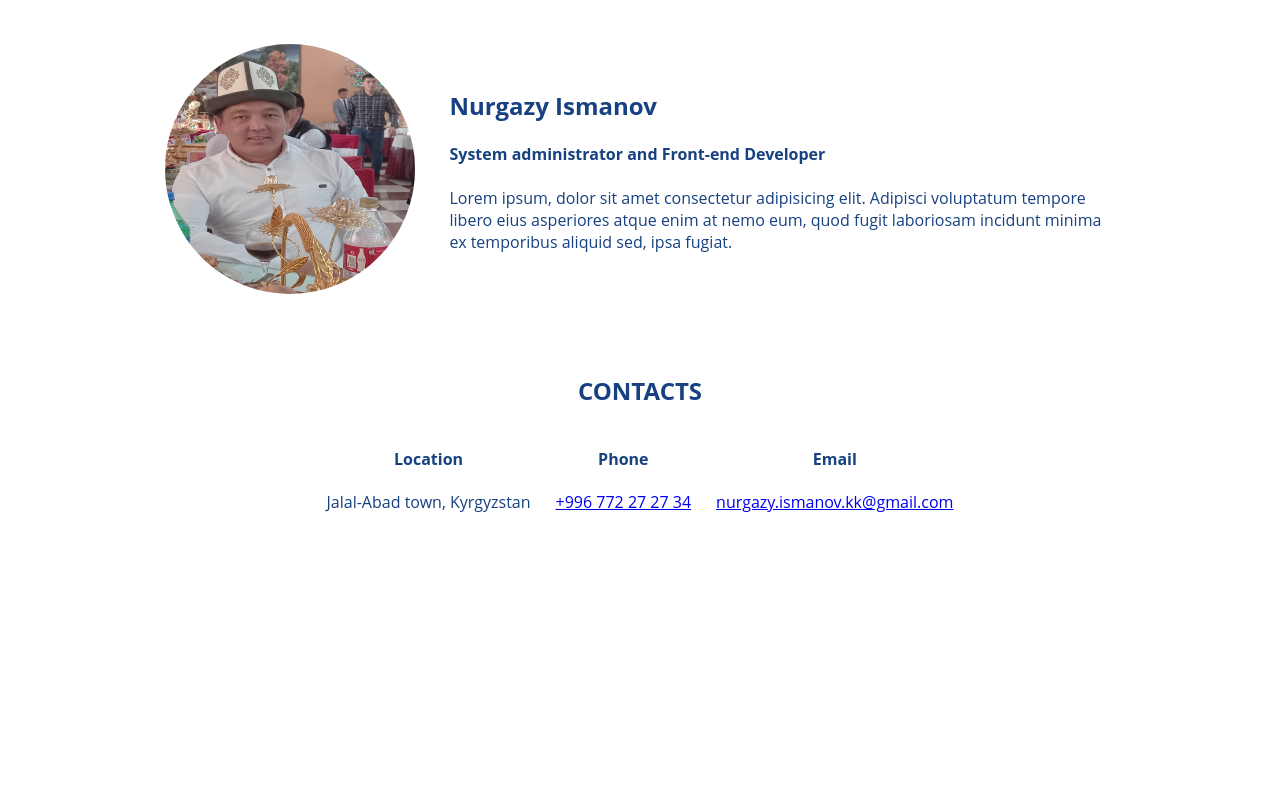
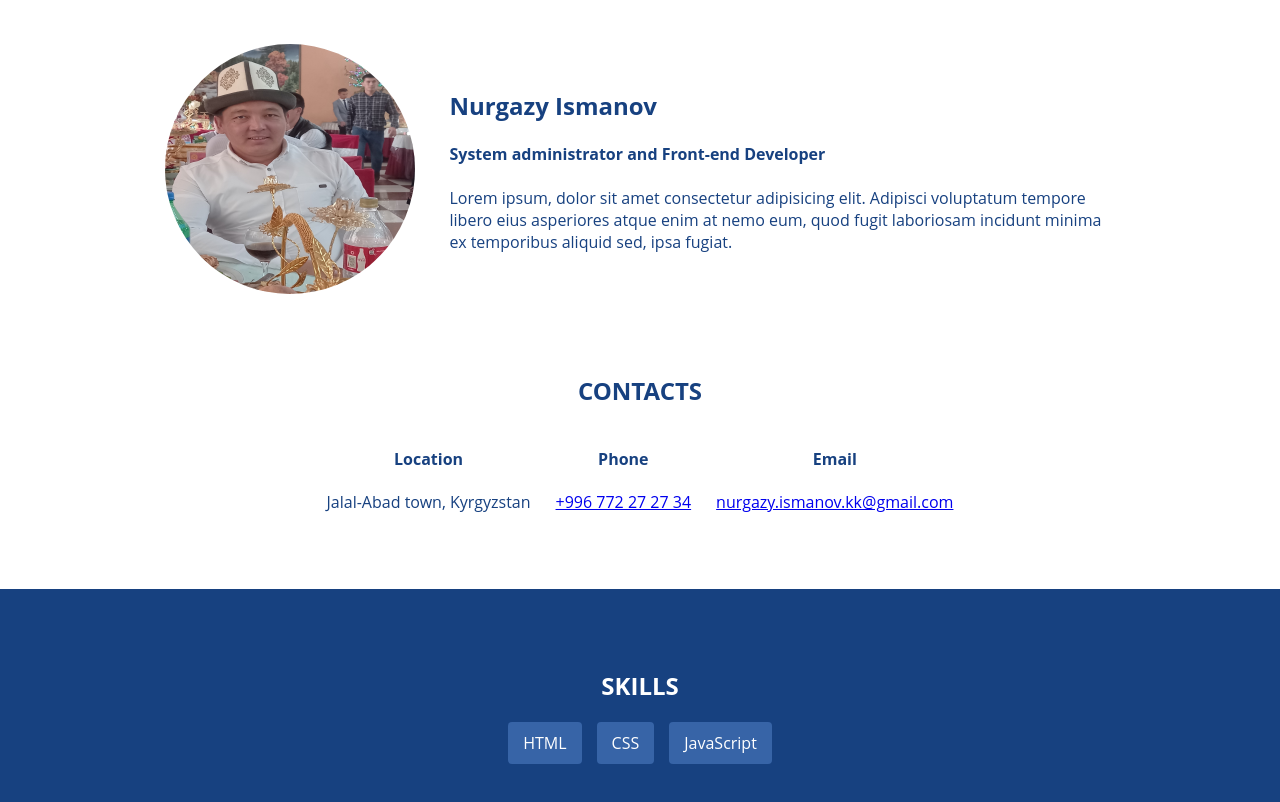
Before and after one commit to ismanovnurgazy/Portfolio3, a plain HTML site: page index.html in a window 1280 px wide. Shown: the part 68-870 px from the top of the page. Before the commit the page ends 800 px from the top, so only its background shows below. Drawn offline with Linux system fonts and the light colour scheme.

Commit message:
Add section skills

```diff
--- a/css/styles.css
+++ b/css/styles.css
@@ -100,6 +100,9 @@ header-logo img {
 .intro-right h1 .intro-right h4 {
   margin: 0 0 15px;
 }
+.contacts {
+  margin-bottom: 60px;
+}
 .contacts ul {
   display: flex;
   justify-content: center;
@@ -109,3 +112,22 @@ header-logo img {
   list-style: none;
   text-align: center;
 }
+.skills {
+  padding: 60px 0;
+  color: var(--pure-white);
+  background-color: var(--accent);
+}
+.skills ul {
+  display: flex;
+  justify-content: center;
+  flex-wrap: wrap;
+  gap: 15px;
+  margin: 0;
+  padding: 0;
+  list-style: none;
+}
+.skills li {
+  padding: 10px 15px;
+  background-color: var(--accent-light);
+  border-radius: 4px;
+}
--- a/index.html
+++ b/index.html
@@ -72,6 +72,16 @@
             </ul>
           </div>
       </section>
+      <section id="skills" class="skills">
+        <div class="container">
+          <h2 class="section-title">Skills</h2>
+          <ul>
+            <li>HTML</li>
+            <li>CSS</li>
+            <li>JavaScript</li>
+          </ul>
+        </div>
+      </section>
     </main>
     <footer></footer>
   </body>
```
Also changed, not shown: 1 other file.
